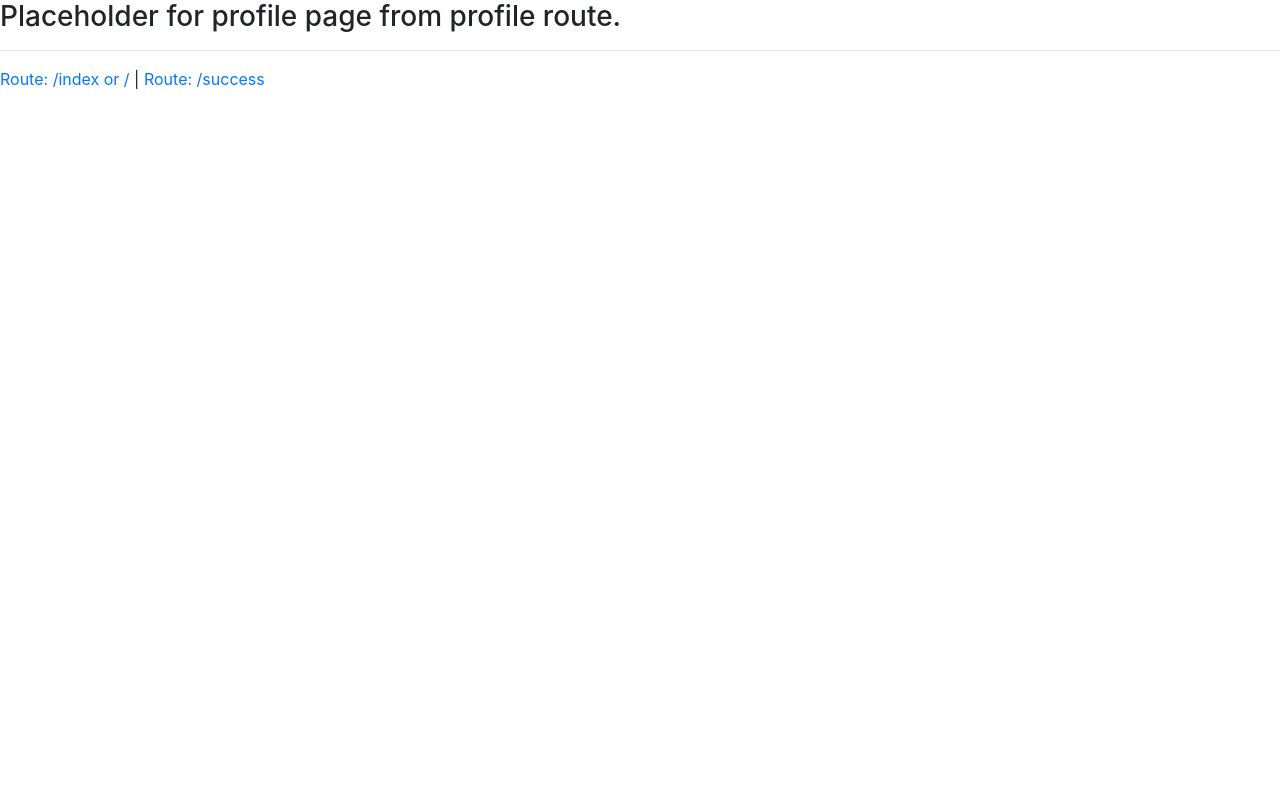
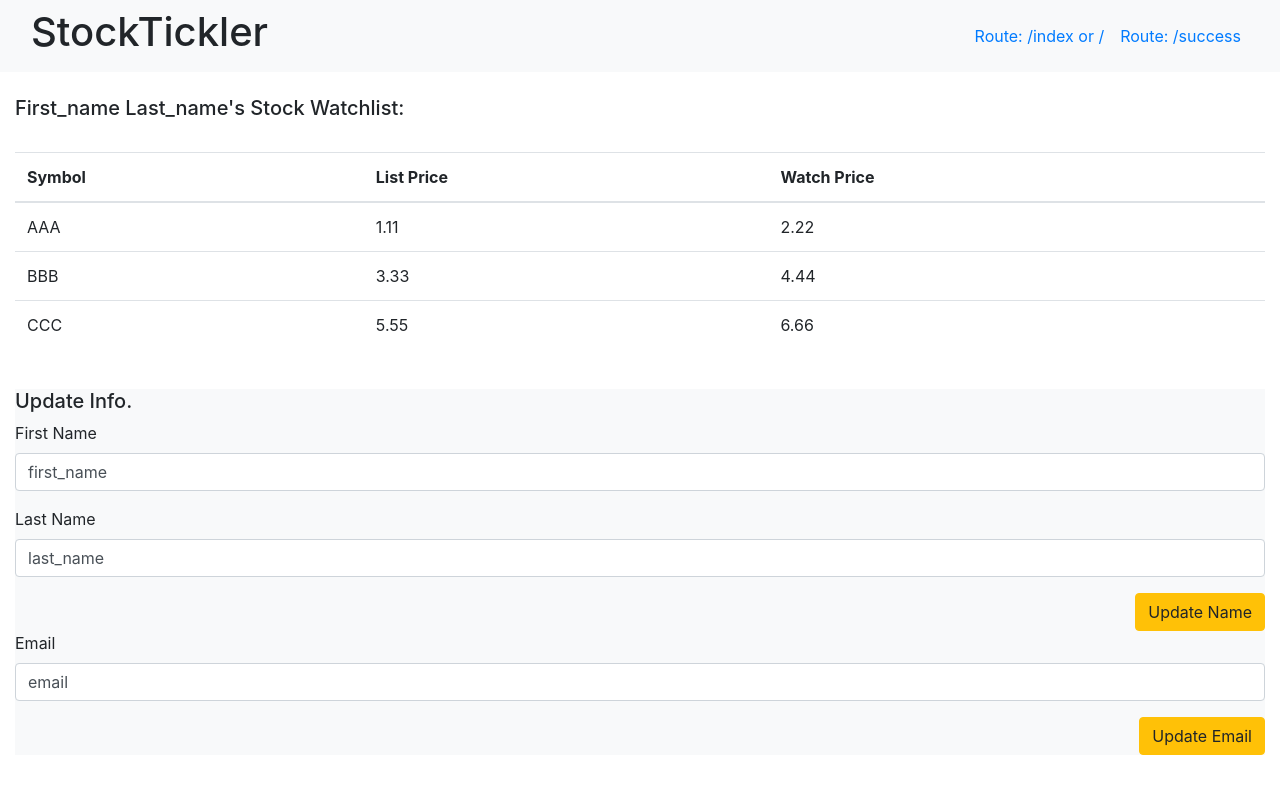
Before and after one commit to randyrodgers/stock-tickler, a Django app: page /profile in a window 1280 px wide. Run offline with Django 3.2, Linux system fonts and the light colour scheme; parts of the project's set-up code (start-up, migrations or seed data) failed here and were passed over; some libraries are stand-ins or nearby versions.

Commit message:
adding watchlist and user info update forms to profile.html

```diff
--- a/project/app/templates/index.html
+++ b/project/app/templates/index.html
@@ -53,7 +53,7 @@
                 <label for="password2" class="label label-default">Confirm Password</label>
                 <input type="password" class="form-control" name="password2">
             </div>
-            <button type="submit" class="btn btn-primary">Register</button>
+            <button type="submit" class="btn btn-success">Register</button>
         </form>
         <hr style="border-top: 1px black solid;">
         <h5>Login</h5>
--- a/project/app/templates/profile.html
+++ b/project/app/templates/profile.html
@@ -1,6 +1,7 @@
 {% load static %}
 <!DOCTYPE html>
 <html lang="en">
+
 <head>
     <meta charset="UTF-8">
     <meta name="viewport" content="width=device-width, initial-scale=1.0">
@@ -9,12 +10,80 @@
     <link rel="stylesheet" href="{% static "css/style.css" %}">
     <script src="{% static "js/bootstrap.min.js" %}" defer></script>
 </head>
+
 <body>
-    <h3>Placeholder for profile page from profile route.</h3>
-    <hr>
-    <span>
-        <a href="/index">Route: /index or /</a> |
-        <a href="/success">Route: /success</a>
-    </span>
+    <nav class="navbar navbar-expand-sm bg-light">
+        <div class="container-fluid">
+            <h1>StockTickler</h1>
+            <ul class="navbar-nav">
+                <li class="nav-item">
+                    <a class="nav-link" href="/index">Route: /index or /</a>
+                </li>
+                <li class="nav-item">
+                    <a class="nav-link" href="/success">Route: /success</a>
+                </li>
+            </ul>
+        </div>
+    </nav>
+    <div class="container-fluid">
+        <br>
+        <h5>First_name Last_name's Stock Watchlist:</h5>
+        <br>
+        <table class="table">
+            <thead>
+                <tr>
+                    <th scope="col">Symbol</th>
+                    <th scope="col">List Price</th>
+                    <th scope="col">Watch Price</th>
+                </tr>
+            </thead>
+            <tbody>
+                <tr>
+                    <td>AAA</td>
+                    <td>1.11</td>
+                    <td>2.22</td>
+                </tr>
+                <tr>
+                    <td>BBB</td>
+                    <td>3.33</td>
+                    <td>4.44</td>
+                </tr>
+                <tr>
+                    <td>CCC</td>
+                    <td>5.55</td>
+                    <td>6.66</td>
+                </tr>
+            </tbody>
+        </table>
+        <br>
+        <div class="bg-light">
+            <h5>Update Info.</h5>
+            <form action="" method="post"> <!-- Update Name Form -->
+                {% csrf_token %}
+                <div class="form-group">
+                    <label for="first_name" class="label label-default">First Name</label>
+                    <input type="text" class="form-control" name="first_name" value="first_name">
+                </div>
+                <div class="form-group">
+                    <label for="last_name" class="label label-default">Last Name</label>
+                    <input type="text" class="form-control" name="last_name" value="last_name">
+                </div>
+                <div class="text-right">
+                    <button type="submit" class="btn btn-warning">Update Name</button>
+                </div>
+            </form>
+            <form action="" method="post"> <!-- Update Email Form -->
+                {% csrf_token %}
+                <div class="form-group">
+                    <label for="email" class="label label-default">Email</label>
+                    <input type="email" class="form-control" name="email" value="email">
+                </div>
+                <div class="text-right">
+                    <button type="submit" class="btn btn-warning">Update Email</button>
+                </div>
+            </form>
+        </div>
+    </div>
 </body>
+
 </html>
```
